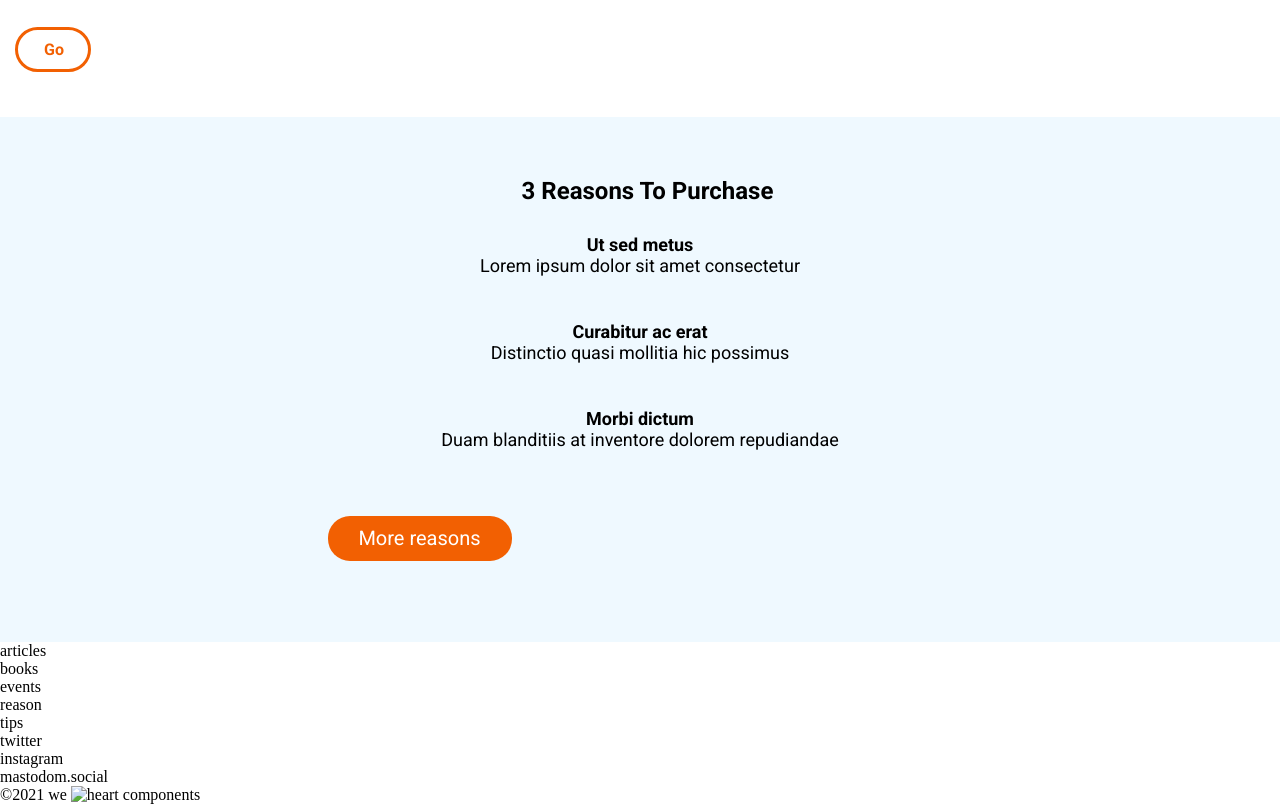
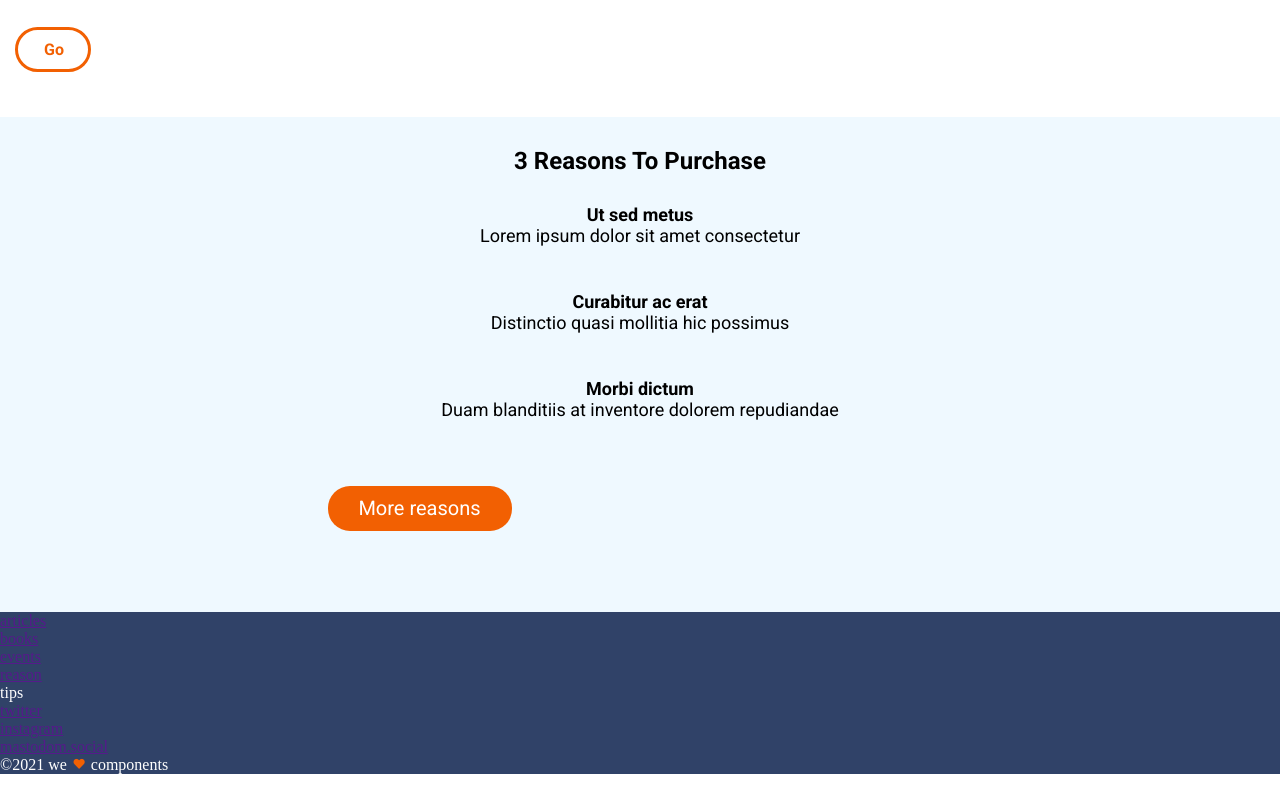
Before and after one commit to Adalab/modulo-1-evaluacion-final-taniamg, a website: page src/html/index.html in a window 1280 px wide. Shown: the part 1088-1892 px from the top of the page. After the commit the page ends 1862 px from the top, so only its background shows below. Drawn offline with nearby package versions, Linux system fonts and the light colour scheme; files that its build step writes are made by us from their sources; files whose address does not match are found by name.

Commit message:
upload movil footer begin

```diff
--- a/src/html/index.html
+++ b/src/html/index.html
@@ -10,6 +10,12 @@
       href="https://fonts.googleapis.com/css2?family=Roboto:wght@400;500;700;900&display=swap"
       rel="stylesheet"
     />
+    <link
+      rel="stylesheet"
+      href="https://use.fontawesome.com/releases/v5.8.1/css/all.css"
+      integrity="sha384-50oBUHEmvpQ+1lW4y57PTFmhCaXp0ML5d60M1M7uH2+nqUivzIebhndOJK28anvf"
+      crossorigin="anonymous"
+    />
 
     <link rel="stylesheet" href="./assets/css/main.css" />
     <title>Evaluación Final Tania</title>
--- a/src/html/partials/footer.html
+++ b/src/html/partials/footer.html
@@ -1,21 +1,22 @@
 <footer class="footer__container">
+  <div></div>
   <nav class="footer__links">
     <ul>
-      <li>articles</li>
-      <li>books</li>
-      <li>events</li>
-      <li>reason</li>
+      <li><a href="">articles</a></li>
+      <li><a href="">books</a></li>
+      <li><a href="">events</a></li>
+      <li><a href="">reason</a></li>
       <li>tips</li>
     </ul>
   </nav>
   <nav class="footer__socials">
     <ul>
-      <li>twitter</li>
-      <li>instagram</li>
-      <li>mastodom.social</li>
+      <li><a href="">twitter</a></li>
+      <li><a href="">instagram</a></li>
+      <li><a href="">mastodom.social</a></li>
     </ul>
   </nav>
   <div class="footer__copy">
-    <p>&copy;2021 we <img src="" alt="heart" /> components</p>
+    <p>&copy;2021 we <i class="fas fa-heart heart"></i> components</p>
   </div>
 </footer>
--- a/src/scss/layout/_footer.scss
+++ b/src/scss/layout/_footer.scss
@@ -0,0 +1,8 @@
+.footer__container {
+  background-color: $fondo-footer;
+  color: white;
+}
+.heart {
+  color: $main-buttoncolor;
+  transform: scale(0.7);
+}
--- a/src/scss/layout/_main.scss
+++ b/src/scss/layout/_main.scss
@@ -3,7 +3,7 @@
   height: 100%;
   display: grid;
   text-align: center;
-  padding: 30px 15px 60px 15px;
+  padding: 0 15px 60px 15px;
   background-color: $fondo-main;
   font-family: $font-family;
   text-align: center;
@@ -18,7 +18,6 @@
   justify-content: center;
   grid-row: 1;
   grid-column: 1/4;
-  margin-left: 15px;
 }
 .reason__container--reason--1 {
   grid-row: 2;
```
